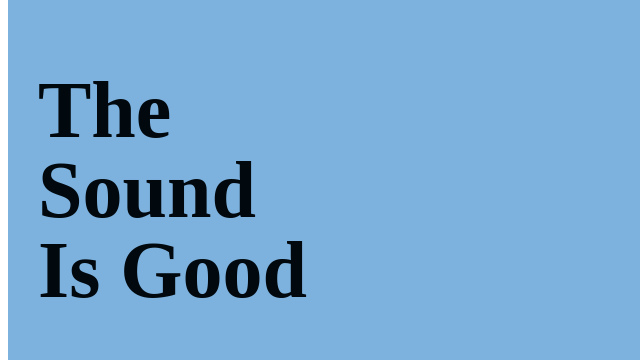
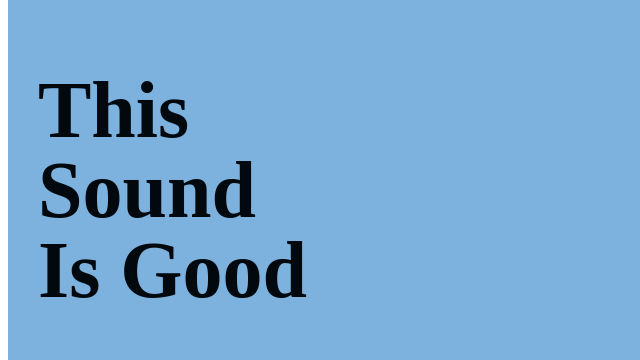
Before and after one commit to TESLA-N/musicwebpage.github.io, a plain HTML site: page index.html in a window 1280 px wide. Shown: the part 178-538 px from the top of the page, 0-640 px from the left. Drawn offline with Linux system fonts and the light colour scheme.

Commit message:
Update index.html

```diff
--- a/index.html
+++ b/index.html
@@ -23,7 +23,7 @@
       </div>
      <div class="content">
     <div class="left-side">
-<h1>The  <br>Sound <br>Is Good</h1>
+<h1>This  <br>Sound <br>Is Good</h1>
 <div class="right-side" >
   <p>Click to play the song</p>
   <img src="media/play.png" id="icon">
```
